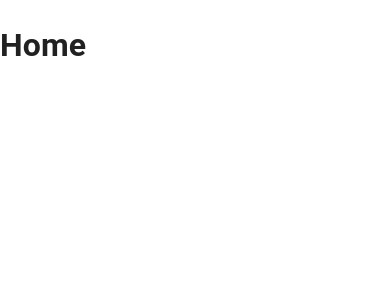
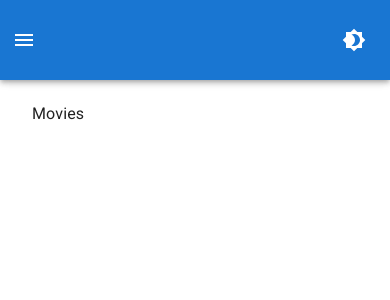
Before and after one commit to gbengaoyeee/mo-flix, a React (Create React App) app: page / in a window 390 px wide. Shown: the top 300 px of the page. Built offline with nearby package versions, Linux system fonts and the light colour scheme.

Commit message:
added light dark mode

```diff
--- a/package.json
+++ b/package.json
@@ -6,7 +6,9 @@
     "@alan-ai/alan-sdk-web": "^1.8.42",
     "@emotion/react": "^11.10.6",
     "@emotion/styled": "^11.10.6",
+    "@mui/icons-material": "^5.11.9",
     "@mui/material": "^5.11.10",
+    "@mui/styles": "^5.11.9",
     "@reduxjs/toolkit": "^1.9.3",
     "@testing-library/jest-dom": "^5.16.5",
     "@testing-library/react": "^13.4.0",
--- a/public/index.html
+++ b/public/index.html
@@ -25,6 +25,11 @@
       Learn how to configure a non-root public URL by running `npm run build`.
     -->
     <title>Mo'Flix</title>
+    <link
+      rel="stylesheet"
+      href="https://fonts.googleapis.com/css?family=Roboto:300,400,500,700&display=swap"
+    />
+
   </head>
   <body>
     <noscript>You need to enable JavaScript to run this app.</noscript>
--- /dev/null
+++ b/src/components/Actors/Actors.jsx
@@ -0,0 +1,9 @@
+import React from 'react'
+
+const Actors = () => {
+  return (
+    <div>Actors</div>
+  )
+}
+
+export default Actors
--- a/src/components/App.jsx
+++ b/src/components/App.jsx
@@ -2,14 +2,23 @@ import React from 'react'
 import { CssBaseline } from '@mui/material'
 import { Route, Router, Routes   } from 'react-router-dom'
 
+import { Actors, MovieInformation, Movies, NavBar, Profile } from './'
+import { useStyles } from './styles'
+
 const App = () => {
+  const classes = useStyles()
   return (
-    <div>
+    <div className={classes.root}>
       <CssBaseline />
-      <main>
+      <NavBar />
+      <main className={classes.content}>
+        <div className={classes.toolbar}/>
         <Routes>
-          <Route path="/" element={<h1>Home</h1>} />
-          <Route path="/movies" element={<h1>Movies</h1>} />
+          <Route path="/" element={<Movies />} />
+          <Route path="/movies" element={<Movies />} />
+          <Route path="/movies/:id" element={<MovieInformation />} />
+          <Route path="/actors/:id" element={<Actors />} />
+          <Route path="/profile/:id" element={<Profile />} />
         </Routes>
       </main>
     </div>
--- /dev/null
+++ b/src/components/MovieInformation/MovieInformation.jsx
@@ -0,0 +1,9 @@
+import React from 'react'
+
+const MovieInformation = () => {
+  return (
+    <div>MovieInformation</div>
+  )
+}
+
+export default MovieInformation
--- /dev/null
+++ b/src/components/Movies/Movies.jsx
@@ -0,0 +1,9 @@
+import React from 'react'
+
+const Movies = () => {
+  return (
+    <div>Movies</div>
+  )
+}
+
+export default Movies
--- /dev/null
+++ b/src/components/NavBar/NavBar.jsx
@@ -0,0 +1,36 @@
+import React from 'react'
+import { AppBar, IconButton, Toolbar, Drawer, Button, Avatar, useMediaQuery } from '@mui/material'
+import { Menu, AccountCircle, Brightness4, Brightness7 } from '@mui/icons-material'
+import { Link } from 'react-router-dom'
+import { useStyles } from './styles'
+
+const NavBar = () => {
+  const classes = useStyles()
+  const isMobile = useMediaQuery('(max-width: 600px)')
+  return (
+    <>
+      <AppBar position="fixed">
+        <Toolbar className={classes.toolbar}>
+          {isMobile && (
+            <IconButton
+              color="inherit"
+              edge="start"
+              style={{
+                outline: 'none',
+              }}
+              onClick={() => {}}
+              className={classes.menuButton}
+            >
+              <Menu />
+            </IconButton>
+          )}
+          <IconButton color='inherit' sx={{ml: 1}} onClick={() => {}} >
+            <Brightness4 />
+          </IconButton>
+        </Toolbar>
+      </AppBar>
+    </>
+  )
+}
+
+export default NavBar
--- /dev/null
+++ b/src/components/NavBar/styles.js
@@ -0,0 +1,20 @@
+import { makeStyles } from "@mui/styles";
+
+export const useStyles = makeStyles((theme) => ({
+    toolbar: {
+        height: '80px',
+        display: 'flex',
+        justifyContent: 'space-between',
+        marginLeft: '240px',
+        [theme.breakpoints.down('sm')]: {
+            marginLeft: '0px',
+            flexWrap: 'wrap',
+        },
+    },
+    menuButton: {
+        marginRight: theme.spacing(2),
+        [theme.breakpoints.up('sm')]: {
+            display: 'none',
+        },
+    },
+}));
--- /dev/null
+++ b/src/components/Profile/Profile.jsx
@@ -0,0 +1,9 @@
+import React from 'react'
+
+const Profile = () => {
+  return (
+    <div>Profile</div>
+  )
+}
+
+export default Profile
--- /dev/null
+++ b/src/components/index.js
@@ -0,0 +1,5 @@
+export {default as Actors} from './Actors/Actors'
+export {default as MovieInformation} from './MovieInformation/MovieInformation'
+export {default as Movies} from './Movies/Movies'
+export {default as NavBar} from './NavBar/NavBar'
+export {default as Profile} from './Profile/Profile'
--- /dev/null
+++ b/src/components/styles.js
@@ -0,0 +1,16 @@
+import { makeStyles } from "@mui/styles";
+
+
+export const useStyles = makeStyles(() => ({
+    root: {
+        display: "flex",
+        height: "100vh",
+    },
+    toolbar: {
+        height: '70px',
+    },
+    content: {
+        flexGrow: '1',
+        padding: '2em',
+    },
+}));
--- a/src/index.js
+++ b/src/index.js
@@ -2,10 +2,16 @@ import React from 'react';
 import ReactDOM from 'react-dom';
 import App from './components/App';
 import { BrowserRouter } from 'react-router-dom';
+import { createTheme, ThemeProvider } from '@mui/material/styles';
+
+const theme = createTheme({});
+
 
 ReactDOM.render(
-    <BrowserRouter>
-        <App />
-    </BrowserRouter>,
+    <ThemeProvider theme={theme}>
+        <BrowserRouter>
+            <App />
+        </BrowserRouter>
+    </ThemeProvider>,
     document.getElementById('root')
 );
```
Also changed, not shown: 2 other files (tests, documents, lock files or other folders).
